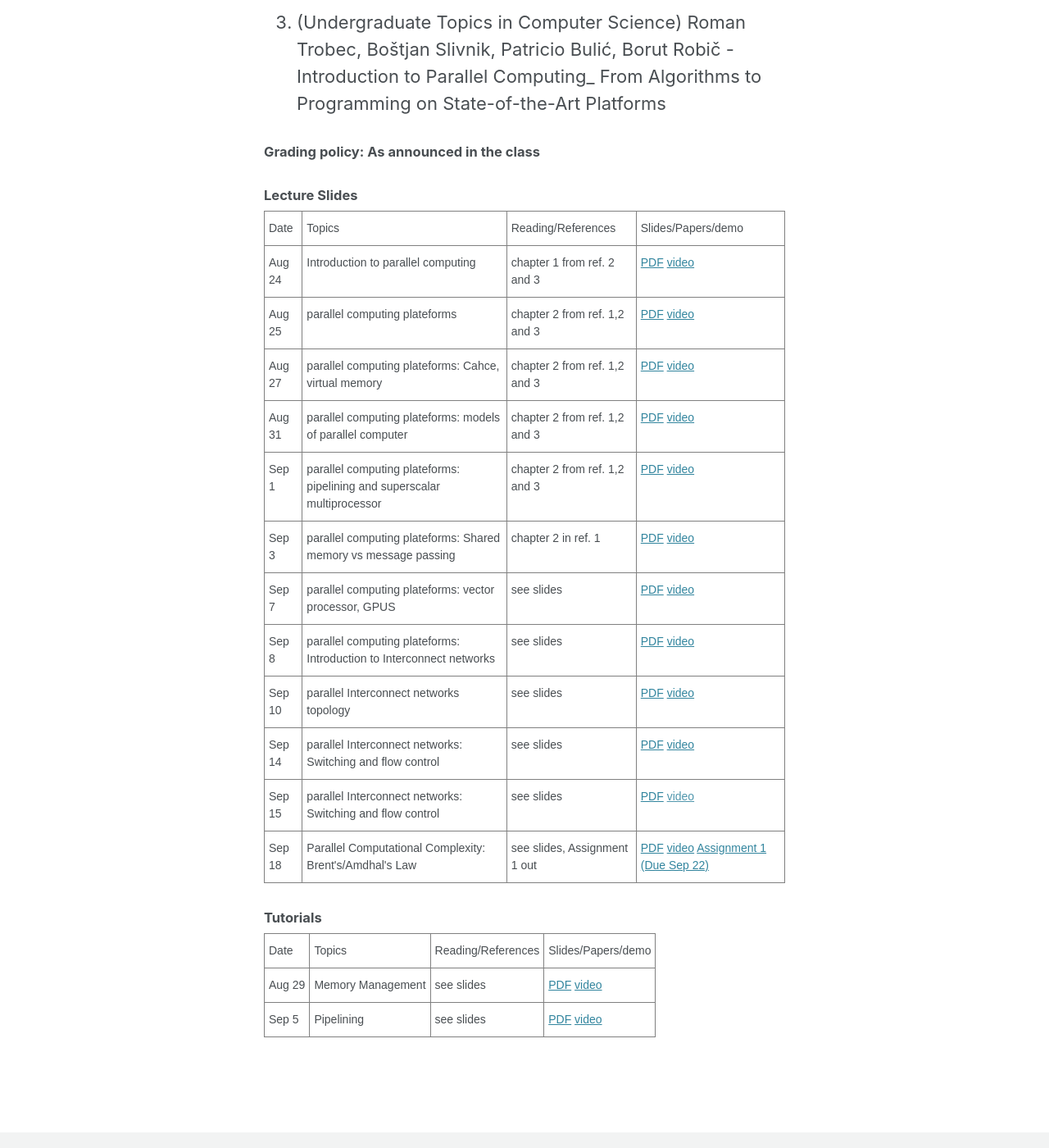
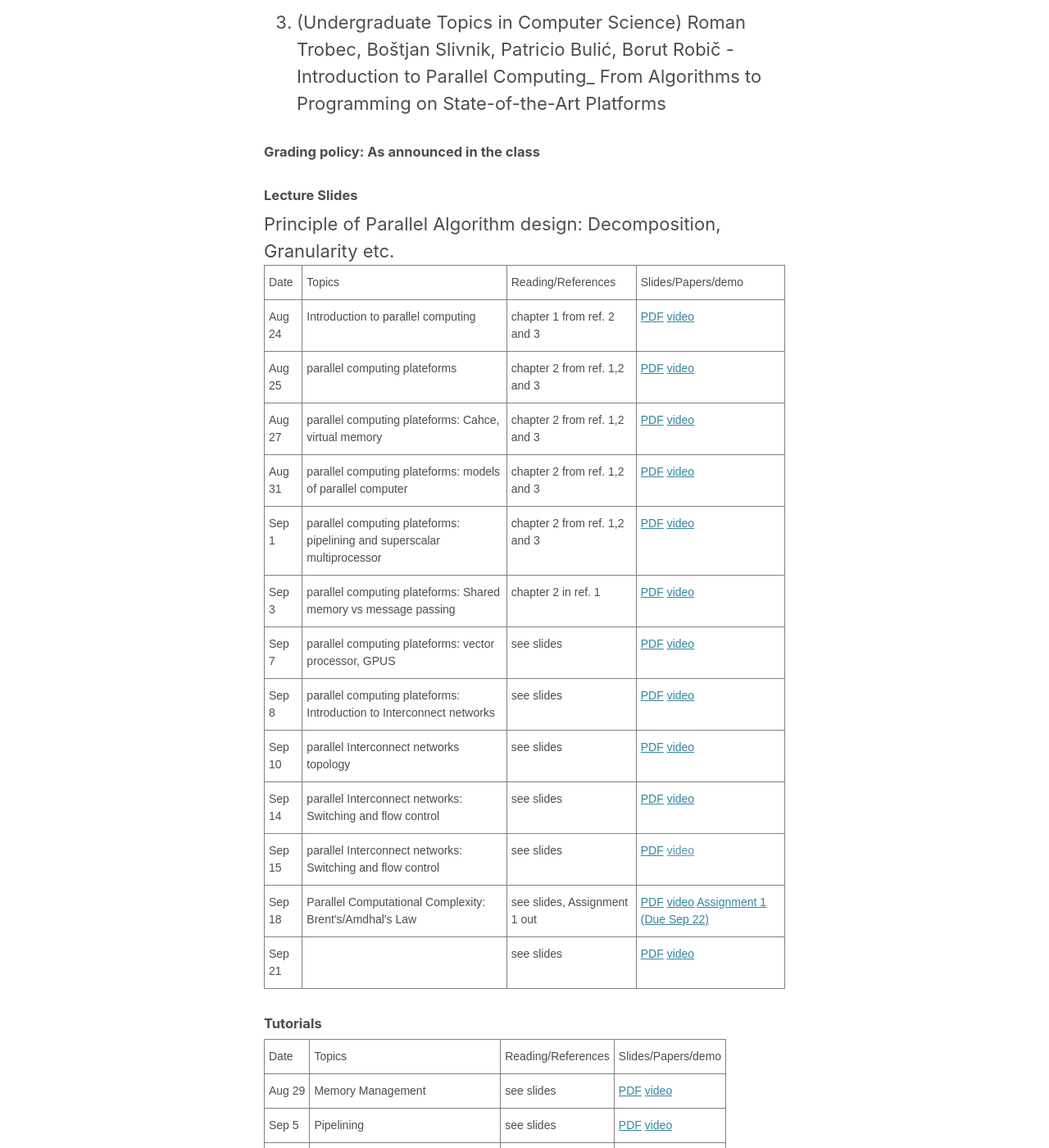
Before and after one commit to chandreshiit/oldsite, a Jekyll site: the page built from _pages/parallelcomputing.md, in a window 1280 px wide and 1400 px high, scrolled down 895 px. Shown: the whole window at 82% size. Built offline with Jekyll 4.4.1, drawn with Linux system fonts in a browser that asks for light colours; cached includes are drawn as plain includes; nearby versions of some CDN libraries; some of the changed text lies outside the part shown.

Commit message:
added lect 7 and 8

```diff
--- a/_pages/parallelcomputing.md
+++ b/_pages/parallelcomputing.md
@@ -108,6 +108,11 @@ author_profile: false
     <td class="tg-0pky">Parallel Computational Complexity: Brent's/Amdhal's Law </td>
     <td class="tg-0pky">see slides, Assignment 1 out</td>
         <td class="tg-0pky"> <a href="https://drive.google.com/file/d/1epszOFiyeEYsoamnopRP0PiDGiUMY_nY/view?usp=sharing">PDF</a> <a href="https://drive.google.com/file/d/1fl5dKjWrzmP2Ph7Ltz095ujTwDgogyqe/view?usp=sharing"> video</a>  <a href="https://drive.google.com/file/d/1OmTMhGz3l1AjNKmIwLX0G6tP-08VbX0p/view?usp=sharing">Assignment 1 (Due Sep 22)</a> </td>   </tr>
+    <tr>
+    <td class="tg-0pky">Sep 21</td>
+    <td class="tg-0pky"> </td> Principle of Parallel Algorithm design: Decomposition, Granularity etc.
+    <td class="tg-0pky">see slides</td>
+        <td class="tg-0pky"> <a href="https://drive.google.com/file/d/16acXqoRyyQ6-ABsqZcTxmc0rb-eeKvTH/view?usp=sharing">PDF</a>  <a href="https://drive.google.com/file/d/1fxxosWDHWeAQkDcO0s912x_6ms6AC6ax/view?usp=sharing">video</a> </td>   </tr>
 </table>
 
 #### Tutorials
@@ -140,4 +145,13 @@ author_profile: false
        <a href="https://drive.google.com/file/d/1NU3rkm_s5mVEZkBxy36yvQQCqjPSEnUJ/view?usp=sharing"> video</a>
        </td>
   </tr>
+    <tr>
+    <td class="tg-0pky">Sep 19</td>
+    <td class="tg-0pky">Brent's Theorem/Amdhal's law+MPI</td>
+    <td class="tg-0pky">see slides</td>
+       <td class="tg-0pky"> <a href="https://drive.google.com/file/d/1-VuwMH-C87TFUQjqw6hUZBvv_i7hEZzG/view?usp=sharing">PDF</a>
+           <a href="https://drive.google.com/file/d/10EfMP6Wmnev3mAVpzgpOgQKrhB67FBvJ/view?usp=sharing">PDF</a>
+       <a href="https://drive.google.com/file/d/1Vc4U8u1dxBNJx02XncrwH7WKGixDQ1wF/view?usp=sharing"> video</a>
+       </td>
+  </tr>
 </table>
```
